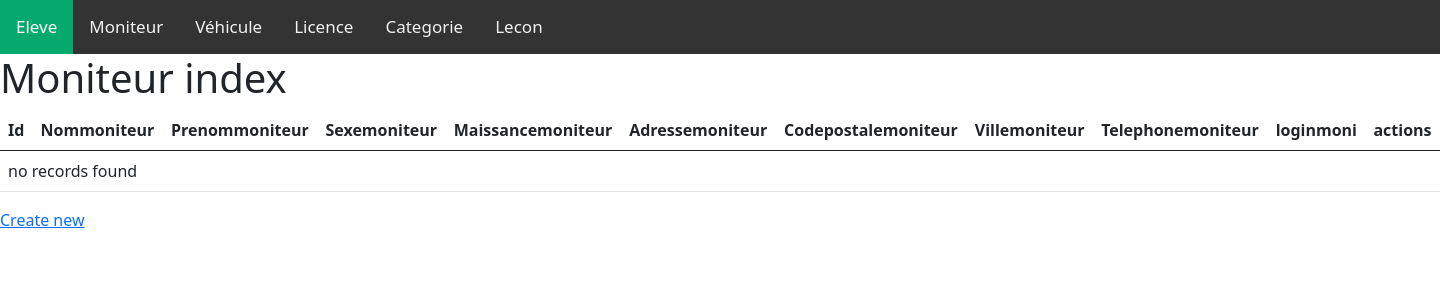
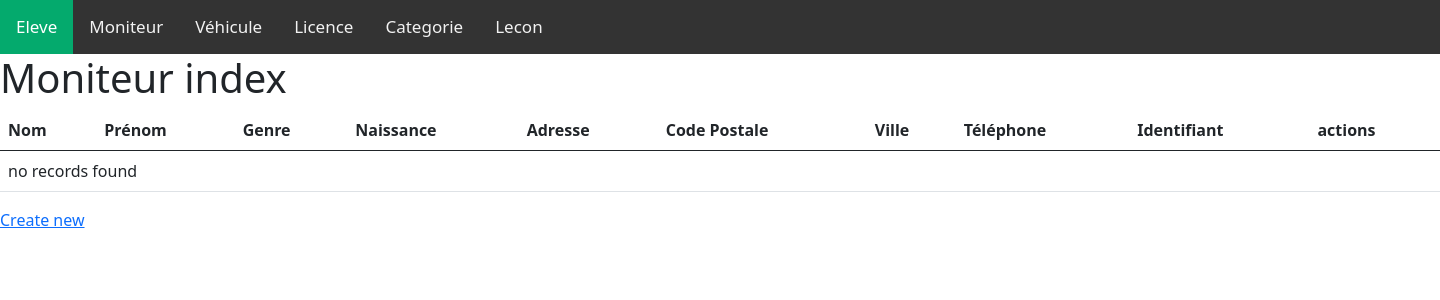
Before and after one commit to KyNaOo/auto-ecole, a Symfony app: template templates/moniteur/index.html.twig in a window 1440 px wide. Shown: the top 300 px of the page. Run offline with Twig, Linux system fonts and the light colour scheme; the template is opened without the code that fills it, so the values that code supplies are empty; some libraries are stand-ins or nearby versions.

Commit message:
Modification des libélés sur les templates

```diff
--- a/templates/moniteur/index.html.twig
+++ b/templates/moniteur/index.html.twig
@@ -8,23 +8,21 @@
     <table class="table">
         <thead>
             <tr>
-                <th>Id</th>
-                <th>Nommoniteur</th>
-                <th>Prenommoniteur</th>
-                <th>Sexemoniteur</th>
-                <th>Maissancemoniteur</th>
-                <th>Adressemoniteur</th>
-                <th>Codepostalemoniteur</th>
-                <th>Villemoniteur</th>
-                <th>Telephonemoniteur</th>
-                <th>loginmoni</th>
+                <th>Nom</th>
+                <th>Prénom</th>
+                <th>Genre</th>
+                <th>Naissance</th>
+                <th>Adresse</th>
+                <th>Code Postale</th>
+                <th>Ville</th>
+                <th>Téléphone</th>
+                <th>Identifiant</th>
                 <th>actions</th>
             </tr>
         </thead>
         <tbody>
         {% for moniteur in moniteurs %}
             <tr>
-                <td>{{ moniteur.id }}</td>
                 <td>{{ moniteur.nommoniteur }}</td>
                 <td>{{ moniteur.prenommoniteur }}</td>
                 <td>{{ moniteur.sexemoniteur }}</td>
```
Also changed, not shown: templates/eleve/index.html.twig (+5 -7 lines), templates/lecon/index.html.twig (+3 -5 lines), templates/licence/index.html.twig (+3 -5 lines), templates/vehicule/index.html.twig (+3 -5 lines).
